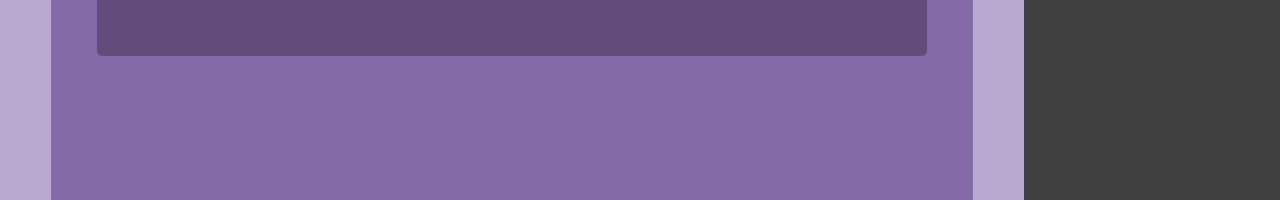
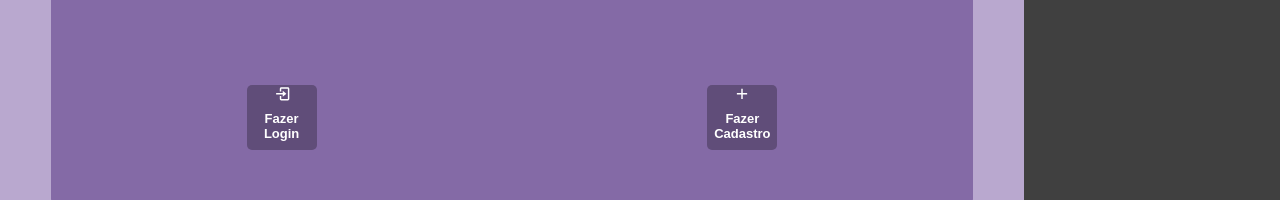
Before and after one commit to isabellexvr/projeto15-danisalibrary-front, a React (Create React App) app: page /user in a window 1280 px wide. Both pictures are taken after a click on the icon 217 px from the left and 44 px from the top of the page. Shown: the part 421-621 px from the top of the page. Built offline with nearby package versions, Linux system fonts and the light colour scheme.

Commit message:
style: sidebar css

```diff
--- a/src/components/constants/Sidebar.js
+++ b/src/components/constants/Sidebar.js
@@ -1,9 +1,10 @@
 import styled from "styled-components";
 import { BsGithub } from "react-icons/bs";
-import { BiLogOut } from "react-icons/bi";
+import { BiLogOut, BiLogIn, BiPlus } from "react-icons/bi";
 import { useTheme, themes } from "../../contexts/Theme";
 import { useSidebar } from "../../contexts/SidebarContext";
 import { GiHamburgerMenu } from "react-icons/gi";
+import { GrAdd } from "react-icons/gr";
 import { useNavigate } from "react-router-dom";
 import axios from "axios";
 import { useUserInfo } from "../../contexts/UserInfo";
@@ -103,6 +104,18 @@ export default function Sidebar() {
                   <BiLogOut />
                   <h1>Fazer Logout</h1>
                 </LogOut>
+              )}
+              {!isLogged && (
+                <StyleFix>
+                  <LogOut>
+                    <BiLogIn />
+                    <h1>Fazer Login</h1>
+                  </LogOut>
+                  <LogOut>
+                    <BiPlus/>
+                    <h1>Fazer Cadastro</h1>
+                  </LogOut>
+                </StyleFix>
               )}
             </UserInfo>
             <div className="sidebar-content">
@@ -266,21 +279,26 @@ const UserInfo = styled.div`
 `;
 
 const LogOut = styled.div`
+background-color: #604d79;
+border-radius: 5px;
   margin-top: 15px;
   color: white;
   font-weight: 600;
   display: flex;
   flex-direction: column;
   align-items: center;
-  height: 60px;
-  width: 80px;
+  justify-content: space-evenly;
+  height: 65px;
+  width: 70px;
   > h1 {
     font-family: "Poppins", sans-serif;
-    font-size: 14px;
+    font-size: 13px;
     text-align: center;
+
   }
   > svg {
-    font-size: 30px;
+    font-size: 32px;
+    color: white;
   }
 `;
 
@@ -313,3 +331,9 @@ const Categories = styled.div`
     }
   }
 `;
+
+const StyleFix = styled.div`
+display: flex;
+justify-content: space-around;
+width: 100%;
+`
```
